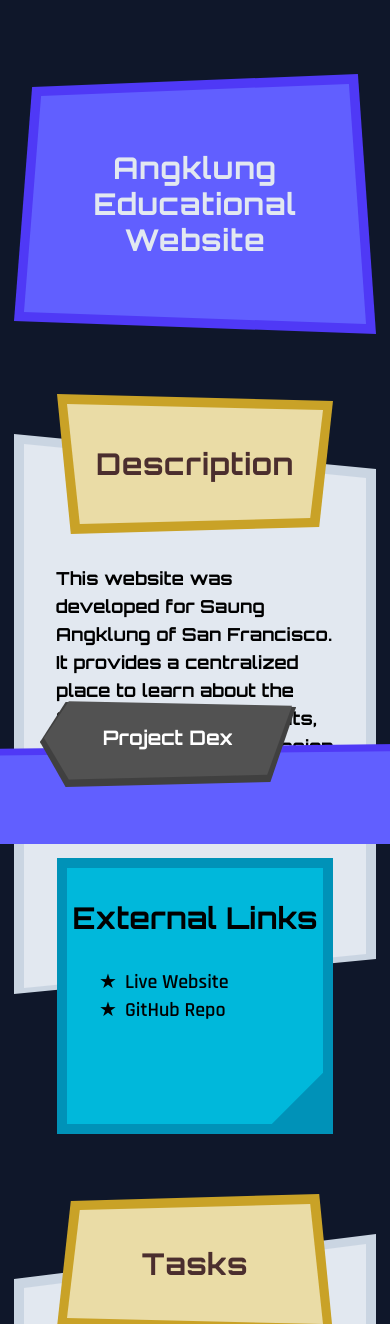
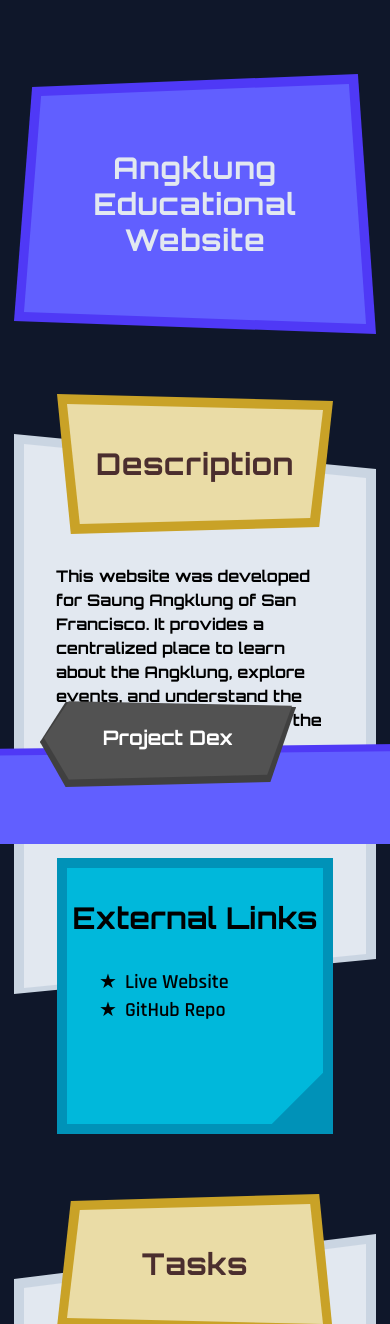
Before and after one commit to AlexHuynh35/PortfolioWebsite, a Next.js app: page /project/angklung_educational_website in a window 390 px wide. Shown: the top 1324 px of the page. Built offline with nearby package versions, Linux system fonts and the light colour scheme.

Commit message:
bug: fixed last few mobile bugs

```diff
--- a/src/components/project_description.tsx
+++ b/src/components/project_description.tsx
@@ -24,7 +24,7 @@
       </div>
       <div className="absolute inset-0 -m-[10px] bg-slate-300 [clip-path:polygon(0_0,100%_5%,100%_75%,0%_80%)] -z-40" />
       <div className="absolute inset-0 bg-slate-200 flex justify-center px-8 [clip-path:polygon(0_0,100%_5%,100%_75%,0%_80%)] -z-30">
-        <h2 className={`text-lg sm:text-xl md:text-2xl lg:text-3xl xl:text-4xl text-black font-orbitron font-bold mt-30`}>
+        <h2 className={`text-md sm:text-xl md:text-2xl lg:text-3xl xl:text-4xl text-black font-orbitron font-bold mt-30`}>
           {description}
         </h2>
       </div>
--- a/src/components/tool_showcase.tsx
+++ b/src/components/tool_showcase.tsx
@@ -105,19 +105,19 @@
                   <h2 className="font-bold text-md text-black font-orbitron">Proficiency</h2>
                 </div>
               </div>
-              <div className="absolute right-23 -bottom-4 w-12 h-12 z-10">
+              <div className="absolute right-27 -bottom-4 w-12 h-12 z-10">
                 <div className="relative w-full h-full">
                   <div className="absolute inset-0 -m-[10px] bg-orange-600 [clip-path:polygon(50%_0%,61%_35%,98%_35%,68%_57%,79%_91%,50%_70%,21%_91%,32%_57%,2%_35%,39%_35%)]" />
                   <div className="absolute inset-0 bg-orange-500 [clip-path:polygon(50%_0%,61%_35%,98%_35%,68%_57%,79%_91%,50%_70%,21%_91%,32%_57%,2%_35%,39%_35%)]" />
                 </div>
               </div>
-              <div className="absolute right-6 -bottom-7 w-12 h-12 z-10">
+              <div className="absolute right-10 -bottom-7 w-12 h-12 z-10">
                 <div className="relative w-full h-full">
                   <div className={`absolute inset-0 -m-[10px] ${selectedTool.proficiency != "beginner" ? "bg-orange-600" : "bg-neutral-700"} [clip-path:polygon(50%_0%,61%_35%,98%_35%,68%_57%,79%_91%,50%_70%,21%_91%,32%_57%,2%_35%,39%_35%)]`} />
                   <div className={`absolute inset-0 ${selectedTool.proficiency != "beginner" ? "bg-orange-500" : "bg-neutral-600"} [clip-path:polygon(50%_0%,61%_35%,98%_35%,68%_57%,79%_91%,50%_70%,21%_91%,32%_57%,2%_35%,39%_35%)]`} />
                 </div>
               </div>
-              <div className="absolute -right-7 bottom-3 w-12 h-12 z-10">
+              <div className="absolute -right-3 bottom-3 w-12 h-12 z-10">
                 <div className="relative w-full h-full">
                   <div className={`absolute inset-0 -m-[10px] ${selectedTool.proficiency == "expert" ? "bg-orange-600" : "bg-neutral-700"} [clip-path:polygon(50%_0%,61%_35%,98%_35%,68%_57%,79%_91%,50%_70%,21%_91%,32%_57%,2%_35%,39%_35%)]`} />
                   <div className={`absolute inset-0 ${selectedTool.proficiency == "expert" ? "bg-orange-500" : "bg-neutral-600"} [clip-path:polygon(50%_0%,61%_35%,98%_35%,68%_57%,79%_91%,50%_70%,21%_91%,32%_57%,2%_35%,39%_35%)]`} />
```
